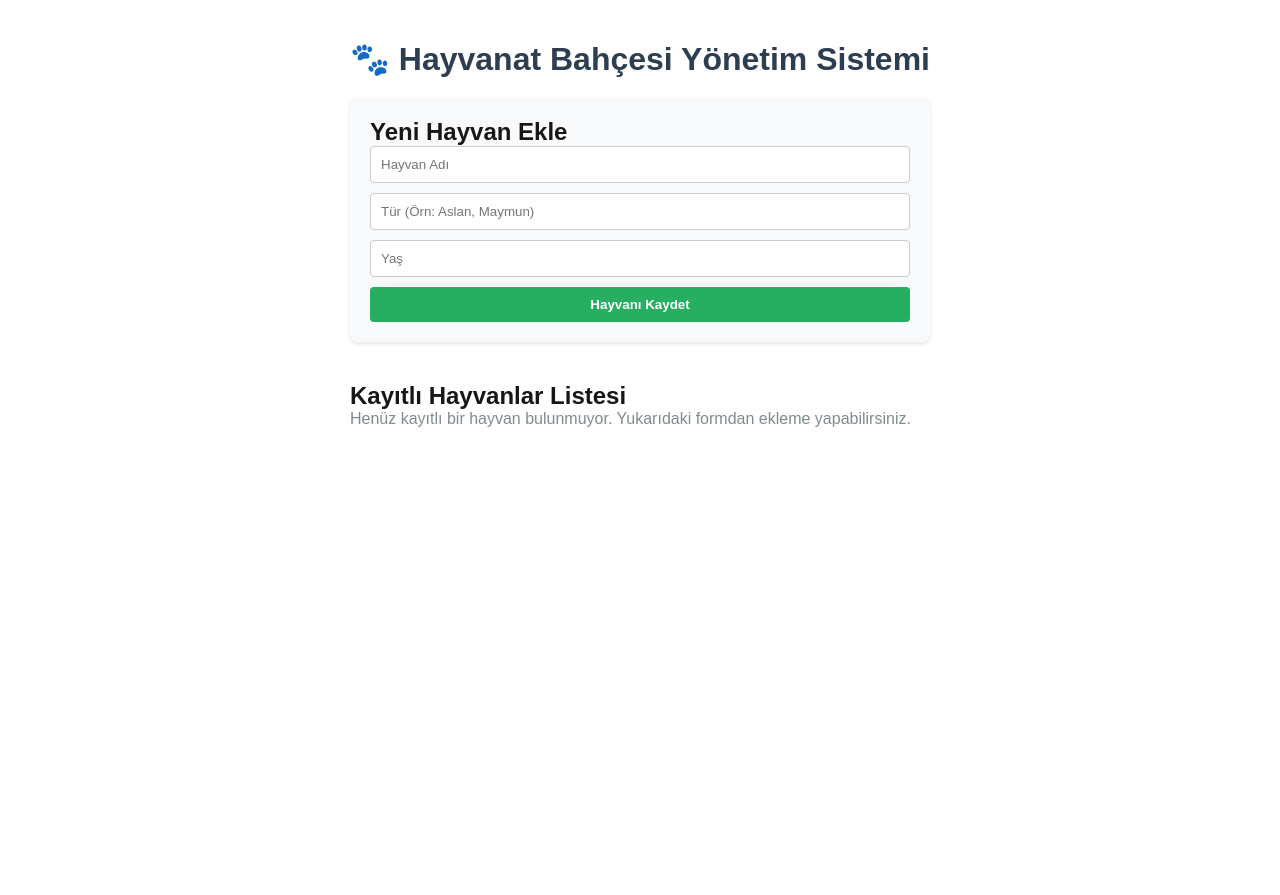
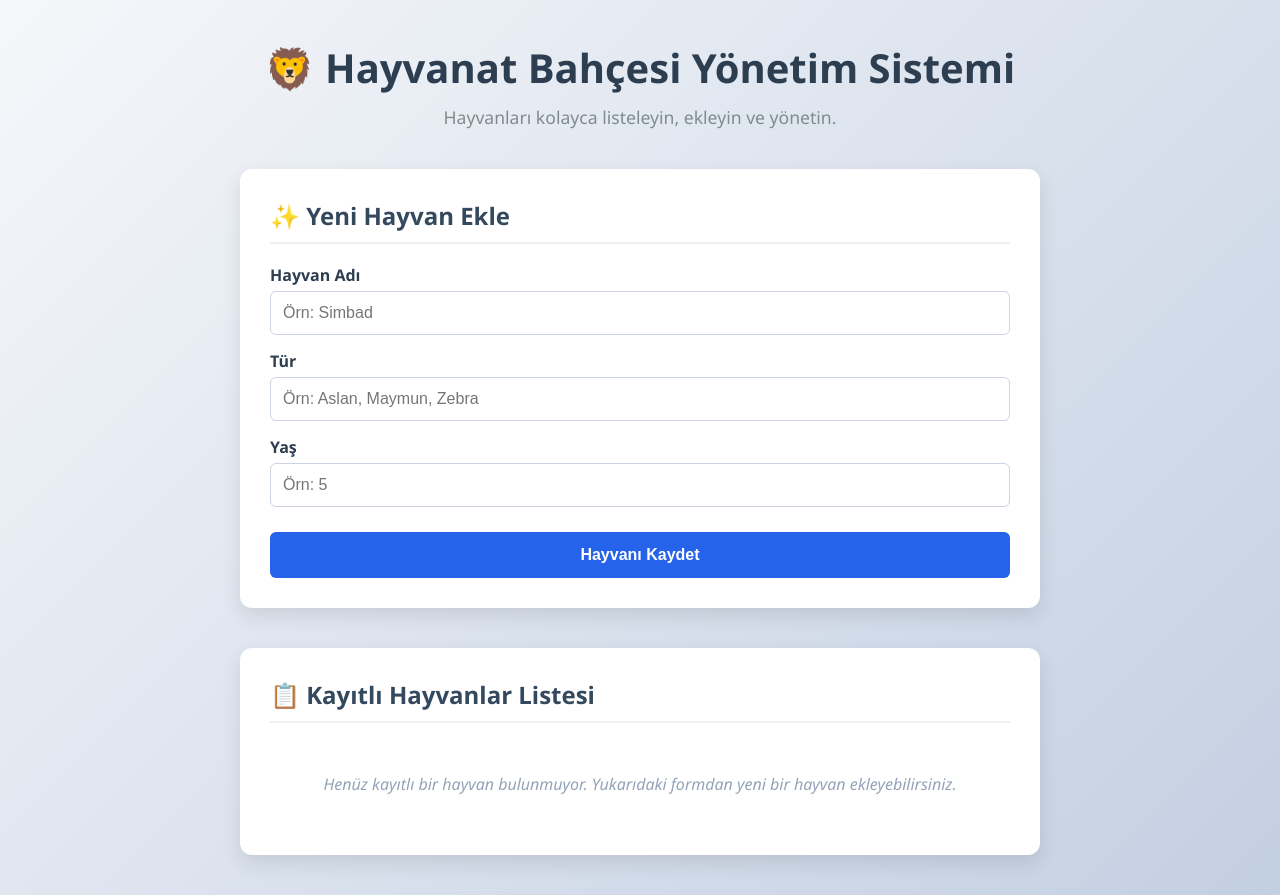
Before and after one commit to aysetmy/bto303-ara2-24053035015, a Next.js app: page / in a window 1280 px wide. Before the commit the page ends 800 px from the top, so only its background shows below. Built offline with nearby package versions, Linux system fonts and the light colour scheme.

Commit message:
tasarim guncellendi

```diff
--- a/src/app/page.tsx
+++ b/src/app/page.tsx
@@ -2,24 +2,45 @@ import React from 'react';
 
 export default function Home() {
   return (
-    <main style={{ padding: '40px', fontFamily: 'Arial, sans-serif', maxWidth: '800px', margin: '0 auto' }}>
-      <h1 style={{ color: '#2c3e50', textAlign: 'center' }}>🐾 Hayvanat Bahçesi Yönetim Sistemi</h1>
+    <main style={{ minHeight: '100vh', background: 'linear-gradient(135deg, #f5f7fa 0%, #c3cfe2 100%)', padding: '40px 20px', fontFamily: 'Segoe UI, Tahoma, Geneva, Verdana, sans-serif' }}>
+      <div style={{ maxWidth: '800px', margin: '0 auto' }}>
 
-      <div style={{ background: '#f8f9fa', padding: '20px', borderRadius: '8px', marginTop: '20px', boxShadow: '0 2px 4px rgba(0,0,0,0.1)' }}>
-        <h2>Yeni Hayvan Ekle</h2>
-        <form style={{ display: 'flex', flexDirection: 'column', gap: '10px' }}>
-          <input type="text" placeholder="Hayvan Adı" style={{ padding: '10px', borderRadius: '4px', border: '1px solid #ccc' }} />
-          <input type="text" placeholder="Tür (Örn: Aslan, Maymun)" style={{ padding: '10px', borderRadius: '4px', border: '1px solid #ccc' }} />
-          <input type="number" placeholder="Yaş" style={{ padding: '10px', borderRadius: '4px', border: '1px solid #ccc' }} />
-          <button type="submit" style={{ padding: '10px', background: '#27ae60', color: 'white', border: 'none', borderRadius: '4px', cursor: 'pointer', fontWeight: 'bold' }}>
-            Hayvanı Kaydet
-          </button>
-        </form>
-      </div>
+        {/* Başlık */}
+        <header style={{ textAlign: 'center', marginBottom: '40px' }}>
+          <h1 style={{ color: '#2c3e50', fontSize: '2.5rem', marginBottom: '10px' }}>🦁 Hayvanat Bahçesi Yönetim Sistemi</h1>
+          <p style={{ color: '#7f8c8d', fontSize: '1.1rem' }}>Hayvanları kolayca listeleyin, ekleyin ve yönetin.</p>
+        </header>
 
-      <div style={{ marginTop: '40px' }}>
-        <h2>Kayıtlı Hayvanlar Listesi</h2>
-        <p style={{ color: '#7f8c8d' }}>Henüz kayıtlı bir hayvan bulunmuyor. Yukarıdaki formdan ekleme yapabilirsiniz.</p>
+        {/* Form Kartı */}
+        <div style={{ background: '#ffffff', padding: '30px', borderRadius: '12px', boxShadow: '0 8px 20px rgba(0,0,0,0.1)', marginBottom: '40px' }}>
+          <h2 style={{ color: '#34495e', marginBottom: '20px', borderBottom: '2px solid #ecf0f1', paddingBottom: '10px' }}>✨ Yeni Hayvan Ekle</h2>
+          <form style={{ display: 'flex', flexDirection: 'column', gap: '15px' }}>
+            <div>
+              <label style={{ display: 'block', marginBottom: '5px', fontWeight: '600', color: '#2c3e50' }}>Hayvan Adı</label>
+              <input type="text" placeholder="Örn: Simbad" style={{ width: '100%', padding: '12px', borderRadius: '6px', border: '1px solid #cbd5e1', fontSize: '1rem', outline: 'none' }} />
+            </div>
+            <div>
+              <label style={{ display: 'block', marginBottom: '5px', fontWeight: '600', color: '#2c3e50' }}>Tür</label>
+              <input type="text" placeholder="Örn: Aslan, Maymun, Zebra" style={{ width: '100%', padding: '12px', borderRadius: '6px', border: '1px solid #cbd5e1', fontSize: '1rem', outline: 'none' }} />
+            </div>
+            <div>
+              <label style={{ display: 'block', marginBottom: '5px', fontWeight: '600', color: '#2c3e50' }}>Yaş</label>
+              <input type="number" placeholder="Örn: 5" style={{ width: '100%', padding: '12px', borderRadius: '6px', border: '1px solid #cbd5e1', fontSize: '1rem', outline: 'none' }} />
+            </div>
+            <button type="submit" style={{ padding: '14px', background: '#2563eb', color: 'white', border: 'none', borderRadius: '6px', cursor: 'pointer', fontWeight: 'bold', fontSize: '1rem', transition: 'background 0.2s', marginTop: '10px' }}>
+              Hayvanı Kaydet
+            </button>
+          </form>
+        </div>
+
+        {/* Liste Kartı */}
+        <div style={{ background: '#ffffff', padding: '30px', borderRadius: '12px', boxShadow: '0 8px 20px rgba(0,0,0,0.1)' }}>
+          <h2 style={{ color: '#34495e', marginBottom: '20px', borderBottom: '2px solid #ecf0f1', paddingBottom: '10px' }}>📋 Kayıtlı Hayvanlar Listesi</h2>
+          <div style={{ textAlign: 'center', padding: '30px', color: '#94a3b8', fontStyle: 'italic' }}>
+            Henüz kayıtlı bir hayvan bulunmuyor. Yukarıdaki formdan yeni bir hayvan ekleyebilirsiniz.
+          </div>
+        </div>
+
       </div>
     </main>
   );
```
